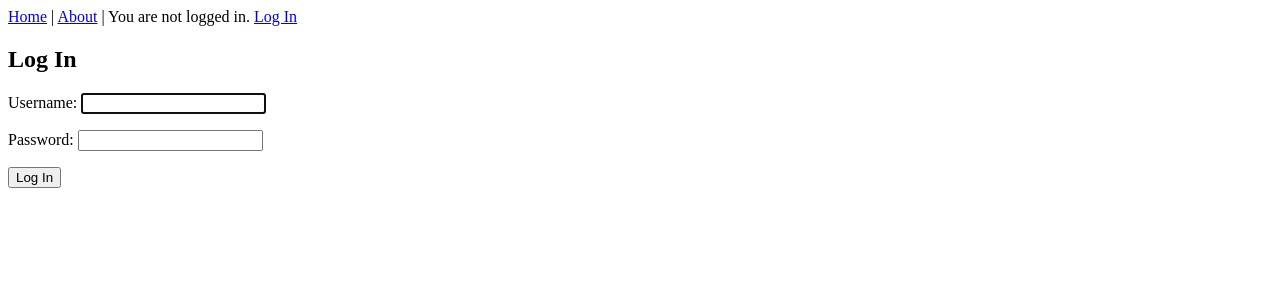
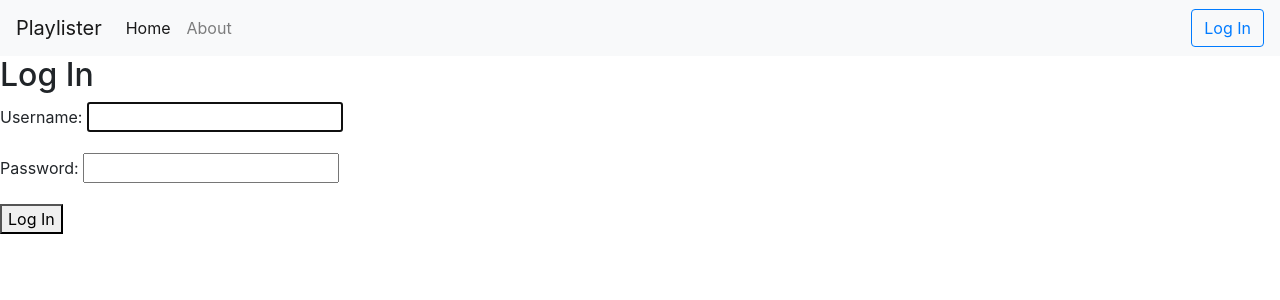
Before and after one commit to omittones/py-learning, a Django app: page /login/ in a window 1280 px wide. Shown: the top 300 px of the page. Run offline with Django 3.2, Linux system fonts and the light colour scheme; some libraries are stand-ins or nearby versions.

Commit message:
Added playlister app.

```diff
--- a/django/myproject/settings.py
+++ b/django/myproject/settings.py
@@ -57,7 +57,7 @@ TEMPLATES = [
     {
         'BACKEND': 'django.template.backends.django.DjangoTemplates',
         'DIRS': [os.path.join(BASE_DIR, 'templates')],
-        'APP_DIRS': True,
+        'APP_DIRS': False,
         'OPTIONS': {
             'context_processors': [
                 'django.template.context_processors.debug',
--- a/django/myproject/urls.py
+++ b/django/myproject/urls.py
@@ -22,7 +22,8 @@ from .views import AutoRedirectLoginView
 authOverrides = list()
 for p in auth_urlpatterns:
     if p.name == 'login':
-        authOverrides.append(path('login/', AutoRedirectLoginView.as_view(), name='login'))
+        authOverrides.append(
+            path('login/', AutoRedirectLoginView.as_view(), name='login'))
     # elif p.name == 'logout':
     #     authOverrides.append(path('logout/', OurLogoutView.as_view(), name='logout'))
     else:
@@ -30,6 +31,7 @@ for p in auth_urlpatterns:
 
 urlpatterns = [
     path('admin/', admin.site.urls),
-    path('', include(authOverrides)), # app name, namespace
-    path('', include('pages.urls')),
+    path('', include(authOverrides)),  # app name, namespace
+    path('', include(('playlister.urls', 'playlister'))),
+    path('pages/', include(('pages.urls', 'pages')))
 ]
--- a/django/myproject/views.py
+++ b/django/myproject/views.py
@@ -1,24 +1,29 @@
 from django.urls import reverse, reverse_lazy
 from django.contrib.auth.views import LoginView, LogoutView
+
 
 @property
 def next_page_property(self):
     value = self.__dict__.get('_next_page_value', None)
     if value is None:
-        value = reverse('home')
+        value = reverse('playlister:home')
         self.__dict__['_next_page_value'] = value
     return value
 
-LogoutView.next_page = reverse_lazy('home') # evaluate only when needed with lazy variant
-LogoutView.next_page = next_page_property # or it can be done via property pattern
+
+# evaluate only when needed with lazy variant
+LogoutView.next_page = reverse_lazy('playlister:home')
+# or it can be done via property pattern
+LogoutView.next_page = next_page_property
+
 
 class AutoRedirectLoginView(LoginView):
 
     def should_redirect_to_admin(self):
         return (self.request.user and
-            self.request.user.is_authenticated and
-            self.request.user.is_active and
-            self.request.user.is_superuser)
+                self.request.user.is_authenticated and
+                self.request.user.is_active and
+                self.request.user.is_superuser)
 
     def get_success_url(self):
         url = self.get_redirect_url()
--- /dev/null
+++ b/django/playlister/urls.py
@@ -0,0 +1,6 @@
+from django.urls import path
+from . import views
+
+urlpatterns = [
+    path('', views.HomePageView.as_view(), name='home'),
+]
--- a/django/templates/base.html
+++ b/django/templates/base.html
@@ -1,23 +1,70 @@
 {% load static %}
+<html>
 
-<html>
 <head>
+    <link rel="stylesheet" href="https://stackpath.bootstrapcdn.com/bootstrap/4.3.1/css/bootstrap.min.css"
+        integrity="sha384-ggOyR0iXCbMQv3Xipma34MD+dH/1fQ784/j6cY/iJTQUOhcWr7x9JvoRxT2MZw1T" crossorigin="anonymous">
     <link rel="stylesheet" href="{% static 'base.css' %}" />
     {% block head %}
     {% endblock head %}
 </head>
+
 <body>
-        <header>
-            <a href="{% url 'home' %}">Home</a> |
-            <a href="{% url 'about' %}">About</a> |
+    <nav class="navbar navbar-expand-lg navbar-light bg-light">
+        <a class="navbar-brand" href="#">Playlister</a>
+        <button class="navbar-toggler" type="button" data-toggle="collapse" data-target="#navbarSupportedContent"
+            aria-controls="navbarSupportedContent" aria-expanded="false" aria-label="Toggle navigation">
+            <span class="navbar-toggler-icon"></span>
+        </button>
+        <div class="collapse navbar-collapse" id="navbarSupportedContent">
+            <ul class="navbar-nav mr-auto">
+                <li class="nav-item active">
+                    <a class="nav-link" href="{% url 'playlister:home' %}">Home</a>
+                </li>
+                <li class="nav-item">
+                    <a class="nav-link" href="{% url 'pages:about' %}">About</a>
+                </li>
+                <!-- <li class="nav-item dropdown">
+                    <a class="nav-link dropdown-toggle" href="#" id="navbarDropdown" role="button"
+                        data-toggle="dropdown" aria-haspopup="true" aria-expanded="false">
+                        Dropdown
+                    </a>
+                    <div class="dropdown-menu" aria-labelledby="navbarDropdown">
+                        <a class="dropdown-item" href="#">Action</a>
+                        <a class="dropdown-item" href="#">Another action</a>
+                        <div class="dropdown-divider"></div>
+                        <a class="dropdown-item" href="#">Something else here</a>
+                    </div>
+                </li> -->
+                <!-- <li class="nav-item">
+                    <a class="nav-link disabled" href="#" tabindex="-1" aria-disabled="true">Disabled</a>
+                </li> -->
+            </ul>
+            <!-- <form class="form-inline my-2 my-lg-0">
+                <input class="form-control mr-sm-2" type="search" placeholder="Search" aria-label="Search">
+                <button class="btn btn-outline-success my-2 my-sm-0" type="submit">Search</button>
+            </form> -->
+            <form class="form-inline my-2 my-lg-0">
                 {% if user.is_authenticated %}
-            <span>You are logged in as {{ user.username }}! <a href="{% url 'logout' %}">Logout</a></span>
+                <a role="button" class="btn btn-outline-secondary my-2 my-sm-0" href="{% url 'logout' %}">Logout
+                    {{user.username}}</a>
                 {% else %}
-            <span>You are not logged in.</span>
-            <a href="{% url 'login' %}">Log In</a>
+                <a role="button" class="btn btn-outline-primary my-2 my-sm-0" href="{% url 'login' %}">Log In</a>
                 {% endif %}
-        </header>
+            </form>
+        </div>
+    </nav>
     {% block content %}
     {% endblock content %}
+    <script src="https://code.jquery.com/jquery-3.3.1.slim.min.js"
+        integrity="sha384-q8i/X+965DzO0rT7abK41JStQIAqVgRVzpbzo5smXKp4YfRvH+8abtTE1Pi6jizo"
+        crossorigin="anonymous"></script>
+    <script src="https://cdnjs.cloudflare.com/ajax/libs/popper.js/1.14.7/umd/popper.min.js"
+        integrity="sha384-UO2eT0CpHqdSJQ6hJty5KVphtPhzWj9WO1clHTMGa3JDZwrnQq4sF86dIHNDz0W1"
+        crossorigin="anonymous"></script>
+    <script src="https://stackpath.bootstrapcdn.com/bootstrap/4.3.1/js/bootstrap.min.js"
+        integrity="sha384-JjSmVgyd0p3pXB1rRibZUAYoIIy6OrQ6VrjIEaFf/nJGzIxFDsf4x0xIM+B07jRM"
+        crossorigin="anonymous"></script>
 </body>
+
 </html>
--- a/django/test_deezer.py
+++ b/django/test_deezer.py
@@ -12,8 +12,7 @@ def main():
     authenticator.authenticate()
     print(authenticator.access_token)
 
-    client = deezer.Client(
-        app_id='173261', app_secret='4ba3efb12aaa0cc531e488d698404e9e')
+    client = deezer.Client(app_id=APP_ID, app_secret=APP_SECRET)
     client.access_token = authenticator.access_token
     client.follow_next_links = True
     u: deezer.User = client.get_user('me')
```
Also changed, not shown: django/pages/models.py (+6 -6 lines), django/pages/views.py (+10 -11 lines), django/playlister/views.py (+7 -1 lines), django/templates/playlister/home.html (added, +23 -0 lines), django/pages/urls.py (line endings or trailing spaces), django/templates/pages/about.html (renamed from django/templates/about.html), django/templates/pages/home.html (renamed from django/templates/home.html), django/templates/pages/post_details.html (renamed from django/templates/post_details.html), django/templates/pages/post_edit.html (renamed from django/templates/post_edit.html), django/templates/pages/post_new.html (renamed from django/templates/post_new.html). Lines whose indentation alone changed are shown as unchanged.
